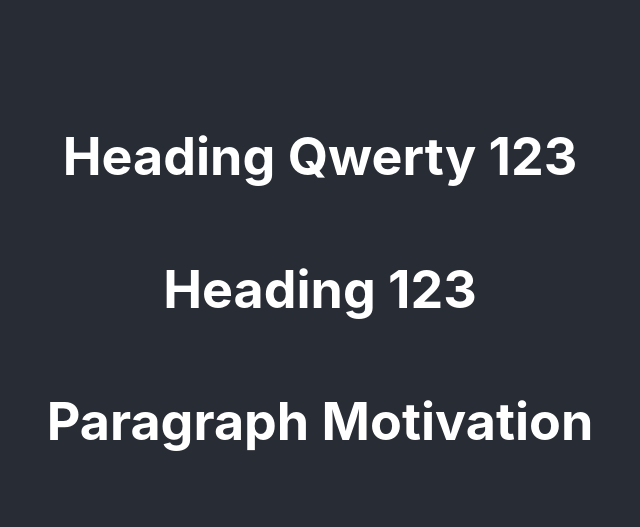
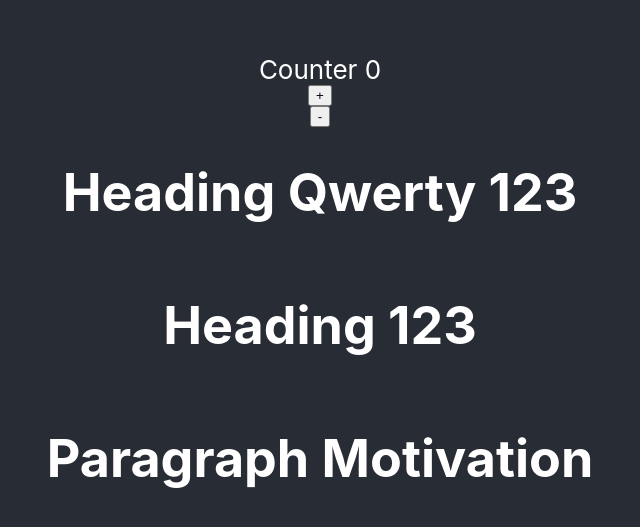
Before and after one commit to ankita-chourasiya/react-first-app, a React (Create React App) app: page / in a window 1280 px wide. Shown: the part 111-638 px from the top of the page, without its empty margins (320-960 px from the left). Built offline with nearby package versions, Linux system fonts and the light colour scheme.

Commit message:
Class component

```diff
--- a/src/App.js
+++ b/src/App.js
@@ -1,11 +1,13 @@
 import logo from './logo.svg';
 import './App.css';
 import { Heading, Paragraph } from './components/Heading';
+import Counter from './components/classBased/Counter'
 
 function App() {
   return (
     <div className="App">
       <header className="App-header">
+        <Counter />
         <Heading headingTitle="Qwerty" code="123"/>
         <Paragraph aim="Motivation"/>
       </header>
--- /dev/null
+++ b/src/components/classBased/Counter.js
@@ -0,0 +1,26 @@
+import React, { Component } from 'react'
+
+export default class Counter extends Component {
+  constructor() {
+    super();
+    this.state = {
+      countValue: 0,
+    };
+  }
+
+  incrementCounter() {
+    console.log("Qwerty")
+  }
+
+  render() {
+    return (
+      <>
+        <div>
+          Counter {this.state.countValue}
+        </div>
+        <button onClick={this.incrementCounter}>+</button>
+        <button>-</button>
+      </>
+    )
+  }
+}
```
